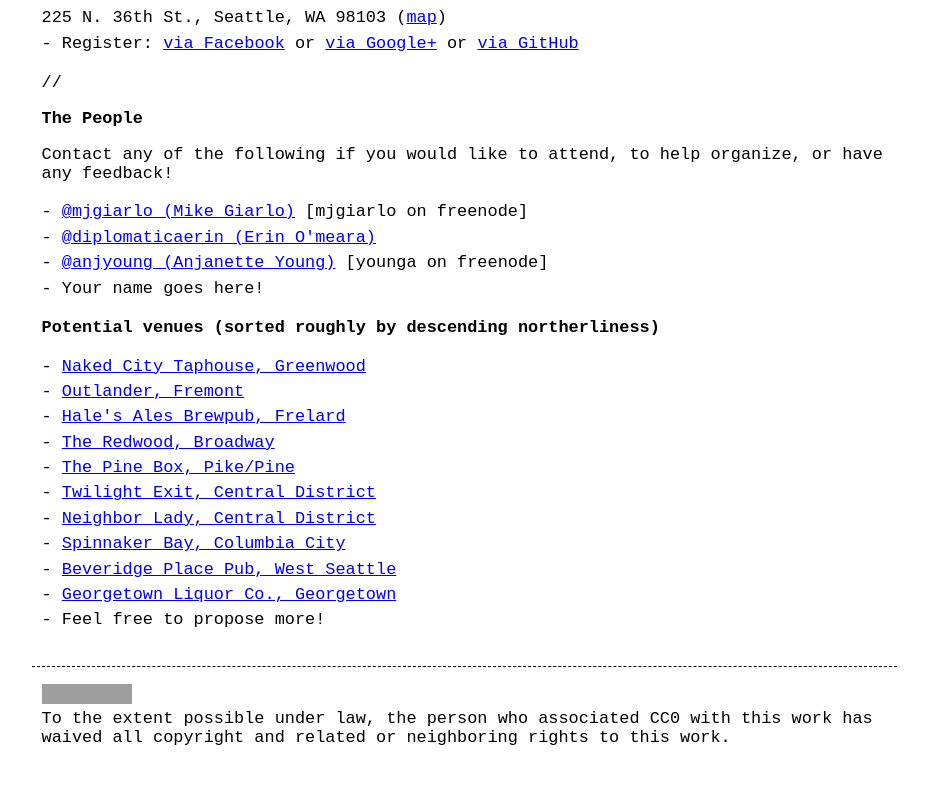
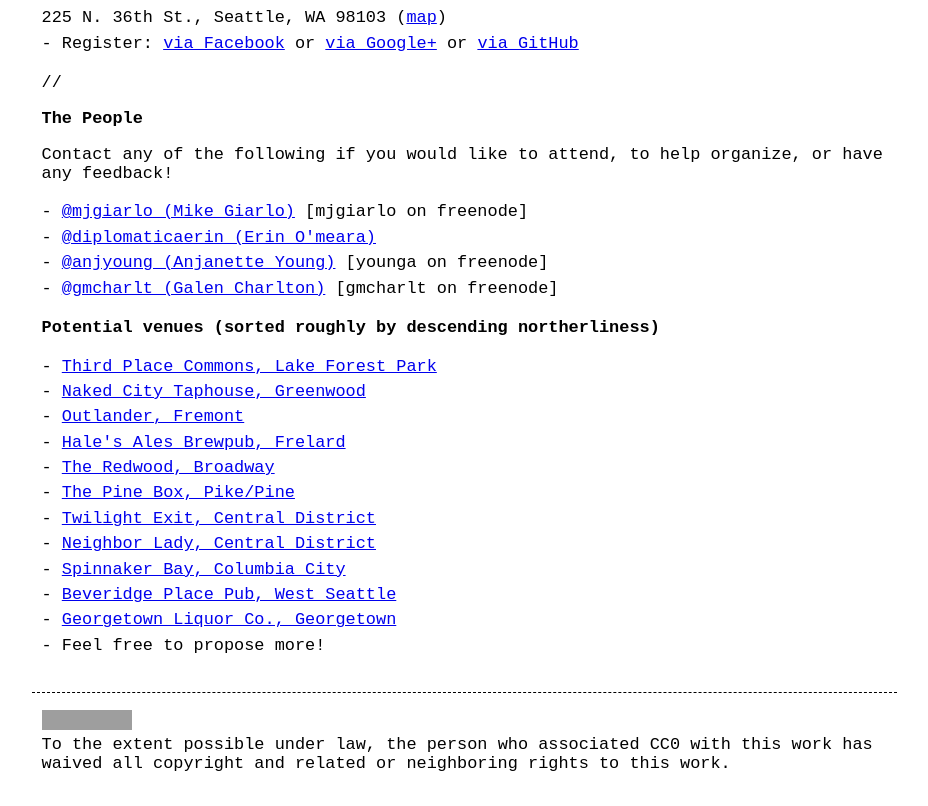
Before and after one commit to computeranonymous/computer, a Jekyll site: the page built from us_seattle.html, in a window 1280 px wide and 900 px high, scrolled down 1164 px, cut to the strip 94-900 px from the top of the window. Shown: the whole strip, without its empty margins (176-1104 px from the left). Built offline with Jekyll 4.4.1, drawn with Linux system fonts in a browser that asks for light colours; before the commit the page ends 2039 px from its top, so only the background shows below that; grey boxes are pictures that could not be loaded.

Commit message:
add self to list of people and add a venue suggestion
Third Place Commons is about 5-10 minutes north of Seattle, is served by several food court restaurants (no beer at the moment, though), and is on several bus routes.

```diff
--- a/us_seattle.html
+++ b/us_seattle.html
@@ -64,12 +64,13 @@
     <li><a href="https://twitter.com/mjgiarlo">@mjgiarlo (Mike Giarlo)</a> [mjgiarlo on freenode]</li>
     <li><a href="https://twitter.com/diplomaticaerin">@diplomaticaerin (Erin O'meara)</a></li>
     <li><a href="https://twitter.com/anjyoung">@anjyoung (Anjanette Young)</a> [younga on freenode]</li>
-    <li>Your name goes here!</li>
+    <li><a href="https://twitter.com/gmcharlt">@gmcharlt (Galen Charlton)</a> [gmcharlt on freenode]</li>
 </ul>
 
 <h2 id="venues">Potential venues (sorted roughly by descending northerliness)</h2>
 
 <ul>
+    <li><a href="http://thirdplacecommons.org/">Third Place Commons, Lake Forest Park</a></li>
     <li><a href="http://nakedcitybrewing.com/">Naked City Taphouse, Greenwood</a></li>
     <li><a href="http://outlanderbrewing.com/">Outlander, Fremont</a></li>
     <li><a href="http://halesbrewery.com/">Hale's Ales Brewpub, Frelard</a></li>
```
